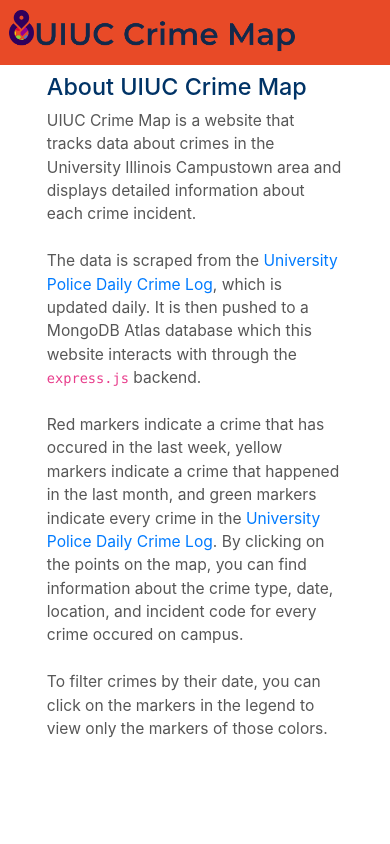
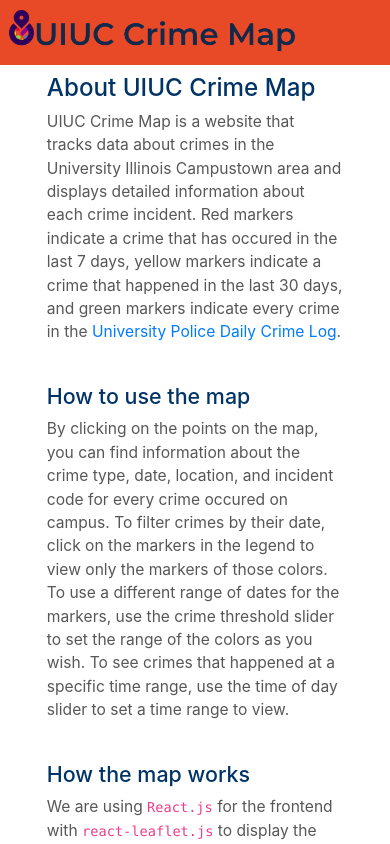
Before and after one commit to aayu3/UIUCCrimeMap, a React (Create React App) app in the folder mapclient/: page /about in a window 390 px wide. Shown: the top 844 px of the page. Built offline with nearby package versions, Linux system fonts and the light colour scheme; no server answers.

Commit message:
about page edit

```diff
--- a/mapclient/src/components/About/About.css
+++ b/mapclient/src/components/About/About.css
@@ -1,5 +1,9 @@
 h1 {
-    font-size: 3vw;
+    font-size: 2.7vw;
+}
+
+h2 {
+    font-size: 2vw;
 }
 
 #description {
@@ -16,37 +20,54 @@
 
 @media only screen and (max-width: 1050px) {
     h1 {
-        font-size: 3.8vw;
+        font-size: 3.4vw;
     }
 
     #description {
         font-size: 2vw;
     }
+
+    h2 {
+        font-size: 2.7vw;
+    }
 }
 
 @media only screen and (max-width: 800px) {
     h1 {
-        font-size: 4vw;
+        font-size: 4.2vw;
     }
     #description {
         font-size: 2.5vw;
+    }
+
+    h2 {
+        font-size: 3.5vw;
     }
 }
 
 @media only screen and (max-width: 580px) {
     h1 {
-        font-size: 5.5vw;
+        font-size: 5.7vw;
     }
+
     #description {
         font-size: 3.5vw;
+    }
+
+    h2 {
+        font-size: 5vw;
     }
 }
 
 @media only screen and (max-width: 440px) {
     h1 {
-        font-size: 6vw;
+        font-size: 6.2vw;
     }
     #description {
         font-size: 4vw;
     }
+
+    h2 {
+        font-size: 5.5vw;
+    }
 }
--- a/mapclient/src/components/About/About.js
+++ b/mapclient/src/components/About/About.js
@@ -8,18 +8,32 @@
             <p id="description">
             UIUC Crime Map is a website that tracks data about crimes in the University Illinois Campustown
             area and displays detailed information about each crime incident.
+            Red markers indicate a crime that has occured in the last 7 days, yellow markers indicate a crime that happened in the last 30 days,
+            and green markers indicate every crime in the <a href="https://police.illinois.edu/crime-reporting/daily-crime-log/">University Police Daily Crime Log</a>.
+            </p>
+
             <br></br>
-            <br></br>
-            The data is scraped from the <a href="https://police.illinois.edu/crime-reporting/daily-crime-log/">University Police Daily Crime Log</a>, which is updated daily. It is then pushed to a MongoDB Atlas database which this website interacts with through the <code>express.js</code> backend.
-            <br></br>
-            <br></br>
-            Red markers indicate a crime that has occured in the last week, yellow markers indicate a crime that happened in the last month,
-            and green markers indicate every crime in the <a href="https://police.illinois.edu/crime-reporting/daily-crime-log/">University Police Daily Crime Log</a>.
+
+            <h2>How to use the map</h2>
+            <p id="description">
             By clicking on the points on the map, you can find information about the crime type, date,
             location, and incident code for every crime occured on campus.
+            To filter crimes by their date, click on the markers in the legend to view only the markers of those colors.
+            To use a different range of dates for the markers, use the crime threshold slider to set the range of the colors as you wish.
+            To see crimes that happened at a specific time range, use the time of day slider to set a time range to view.
+            </p>
+
             <br></br>
+
+            <h2>How the map works</h2>
+            <p id="description">We are using <code>React.js</code> for the frontend with <code>react-leaflet.js</code> to display the map.
+            The data for the map is scraped from the <a href="https://police.illinois.edu/crime-reporting/daily-crime-log/">University Police Daily Crime Log</a>, which is updated daily.
+            It is then pushed to a MongoDB Atlas database which this website interacts with through the <code>Express.js</code> backend.
+            </p>
+
             <br></br>
-            To filter crimes by their date, you can click on the markers in the legend to view only the markers of those colors.
+
+            <p id="description">Interested in learning more about UIUC Crime Map? Visit our <a href="https://github.com/aayu3/UIUCCrimeMap">GitHub</a>!
             </p>
         </div>
     )
```
